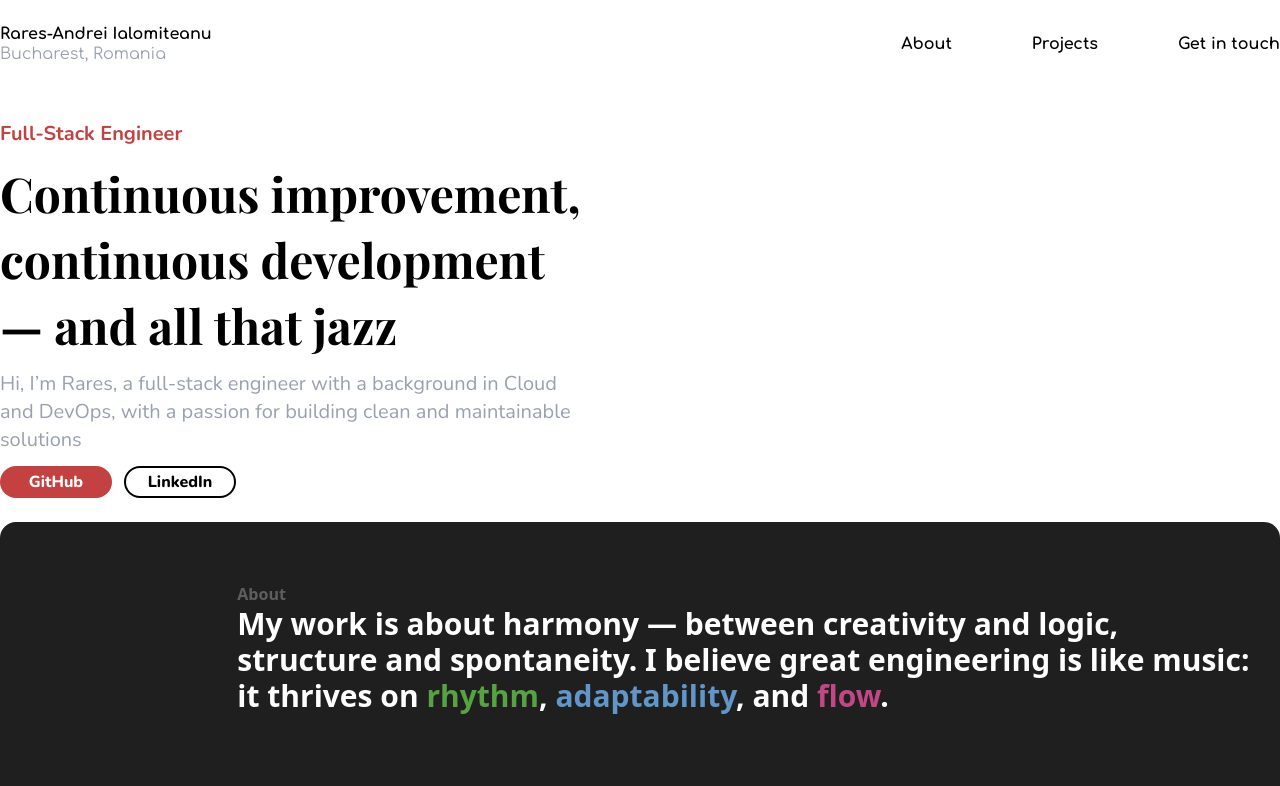
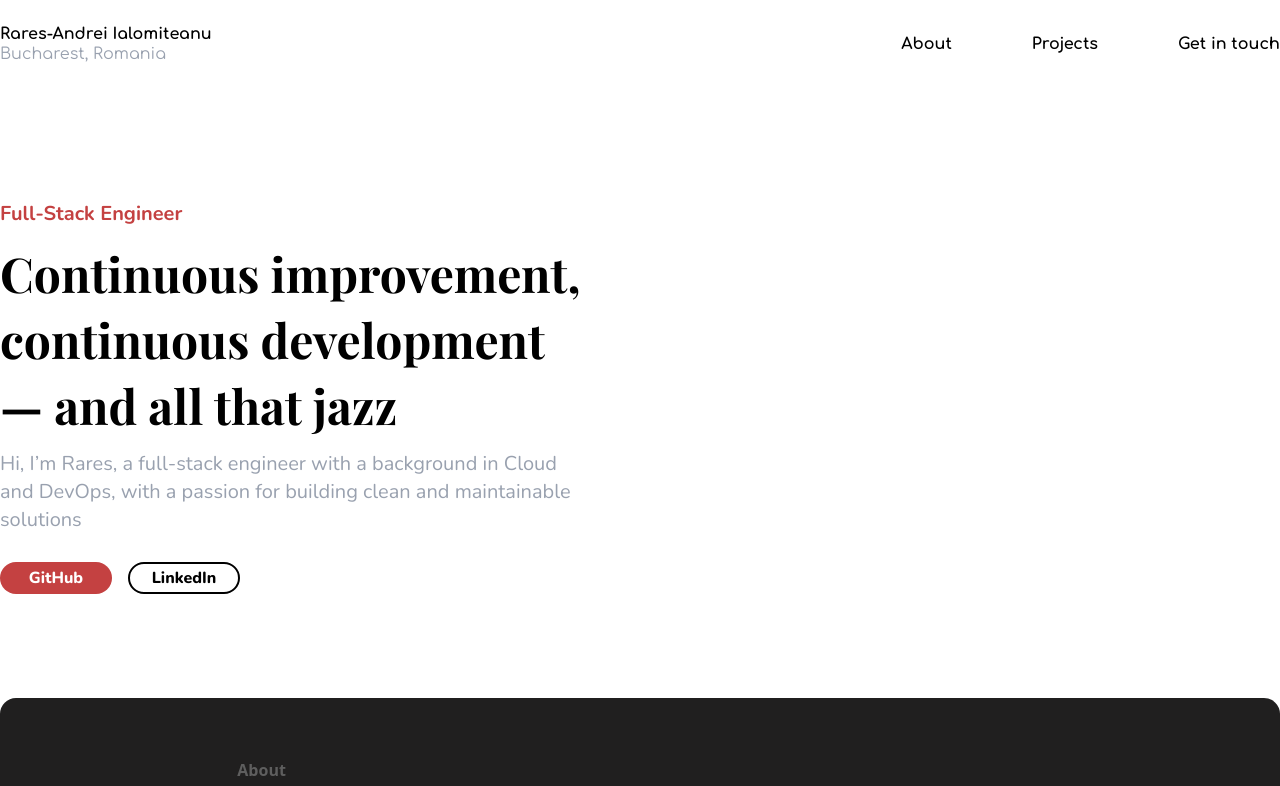
Before and after one commit to uperpenta/uperpenta.github.io, a React (Vite) app: page / in a window 1280 px wide. Shown: the top 786 px of the page. Built offline with nearby package versions, Linux system fonts and the light colour scheme; a web font is replaced by a local one.

Commit message:
justified text, added animation to buttons w/motion, added links to Hero

```diff
--- a/src/App.jsx
+++ b/src/App.jsx
@@ -7,7 +7,9 @@ export default function App() {
     <>
       <div className="bg-white min-h-screen">
         <Header></Header>
+        <div className="h-20"></div>
         <Hero></Hero>
+        <div className="h-20"></div>
         <About></About>
       </div>
     </>
--- /dev/null
+++ b/src/components/HeroButtons.jsx
@@ -0,0 +1,54 @@
+import { motion } from "framer-motion";
+
+export default function HeroButtons() {
+  return (
+    <div className="flex flex-row gap-4 mt-4">
+      <a
+        href="https://github.com/uperpenta"
+        target="_blank"
+        rel="noopener noreferrer"
+      >
+        <motion.button
+          initial={{ backgroundColor: "#c44141", color: "#ffffff" }}
+          whileHover={{
+            backgroundColor: "#000000",
+            color: "#c44141",
+          }}
+          transition={{ duration: 0.2, ease: "easeInOut" }}
+          className="relative w-28 h-8 rounded-full font-nunito font-extrabold overflow-hidden cursor-pointer"
+        >
+          <motion.span
+            className="absolute inset-0 bg-black"
+            initial={{ y: "100%", opacity: 0 }}
+            whileHover={{ y: "0%", opacity: 1 }}
+            transition={{ duration: 0.2, ease: "easeInOut" }}
+          />
+          <span className="relative z-10">GitHub</span>
+        </motion.button>{" "}
+      </a>
+      <a
+        href="https://www.linkedin.com/in/rares-andrei-ialomiteanu-269988251/"
+        target="_blank"
+        rel="noopener noreferrer"
+      >
+        <motion.button
+          initial={{ backgroundColor: "#ffffff", color: "#000000" }}
+          whileHover={{
+            backgroundColor: "#000000",
+            color: "#ffffff",
+          }}
+          transition={{ duration: 0.2, ease: "easeInOut" }}
+          className="relative w-28 h-8 rounded-full  border-2 font-nunito font-extrabold overflow-hidden cursor-pointer"
+        >
+          <motion.span
+            className="absolute inset-0 bg-black"
+            initial={{ y: "100%", opacity: 0 }}
+            whileHover={{ y: "0%", opacity: 1 }}
+            transition={{ duration: 0.2, ease: "easeInOut" }}
+          />
+          <span className="relative z-10">LinkedIn</span>
+        </motion.button>
+      </a>
+    </div>
+  );
+}
--- a/src/sections/About.jsx
+++ b/src/sections/About.jsx
@@ -40,16 +40,16 @@ export default function About() {
   ];
 
   return (
-    <div className=" max-w-7xl mx-auto flex flex-col justify-between bg-aboutbg rounded-2xl min-h-[80vh]">
+    <div className=" max-w-7xl mx-auto flex flex-col justify-between bg-aboutbg rounded-2xl">
       <div
-        className=" flex-col flex mx-auto my-[60px] pl-2 pr-6"
+        className=" flex-col flex mx-auto my-[60px] pl-2 mr-18 text-justify"
         style={{
           marginLeft:
             "calc(var(--skill-index-margin) + var(--skill-index-width))",
         }}
       >
         <h3 className="text-aboutgrey font-inter font-bold">About</h3>
-        <p className="text-white font-inter font-bold text-3xl">
+        <p className="text-white font-inter font-bold text-3xl ">
           My work is about harmony — between creativity and logic, structure and
           spontaneity. I believe great engineering is like music: it thrives on{" "}
           <span className="text-rhythm">rhythm</span>,{" "}
@@ -58,7 +58,7 @@ export default function About() {
         </p>
       </div>
 
-      <div className="flex flex-col bg-aboutbg2 rounded-2xl m-2 sm:m-4 mt-auto">
+      <div className="flex flex-col bg-aboutbg2 rounded-2xl m-2 sm:m-4 mt-auto text-justify">
         <SkillSection
           index={1}
           title="Full-Stack Development"
--- a/src/sections/Hero.jsx
+++ b/src/sections/Hero.jsx
@@ -1,6 +1,7 @@
 import About from "./About";
 import { motion, useScroll, useTransform } from "framer-motion";
 import { use, useRef } from "react";
+import HeroButtons from "../components/HeroButtons";
 
 export default function Hero() {
   return (
@@ -18,12 +19,7 @@ export default function Hero() {
           DevOps, with a passion for building clean and maintainable solutions
         </p>
         <div className="pt-3 flex flex-row gap-3">
-          <button className="w-28 h-8 rounded-full bg-darkred text-white font-nunito font-extrabold items-center">
-            GitHub
-          </button>
-          <button className="w-28 h-8 rounded-full border-2 bg-white text-black font-nunito font-extrabold items-center">
-            LinkedIn
-          </button>
+          <HeroButtons></HeroButtons>
         </div>
       </div>
       {/* Expanding Div */}
```
